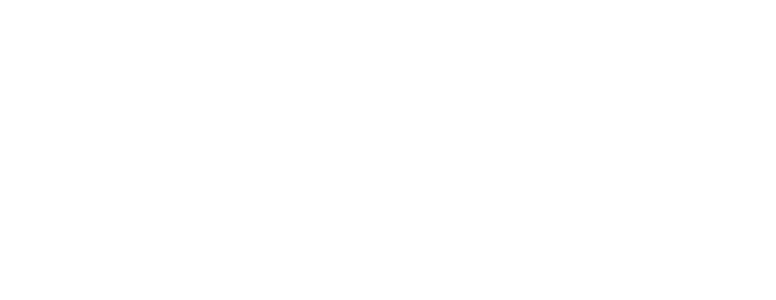
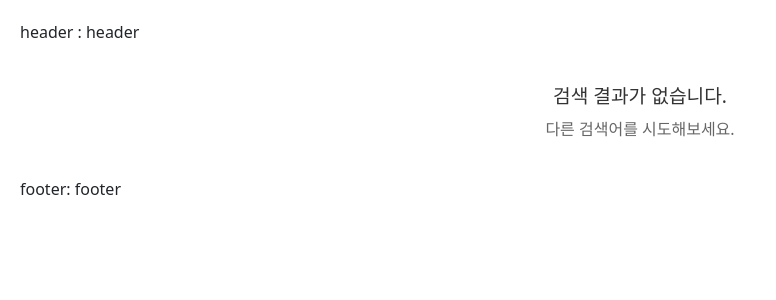
Before and after one commit to The-Pirates-of-Jaryngobi/frontend, a Vue app in the folder youtube_recipe/: page /noresult in a window 1280 px wide. Before the commit this address had no page. Shown: the top 300 px of the page, without its empty margins (0-776 px from the left). Built offline with nearby package versions, Linux system fonts and the light colour scheme.

Commit message:
feat: header, footer components structure

```diff
--- a/youtube_recipe/src/App.vue
+++ b/youtube_recipe/src/App.vue
@@ -1,12 +1,21 @@
 <template>
+  <header>
+    <HeaderWhite />
+  </header>
   <div id="app">
     <RouterView />
   </div>
+  <footer>
+    <FooterBlack />
+  </footer>
 </template>
 
 
 <script setup>
 import { RouterView } from 'vue-router'
+
+import HeaderWhite from './components/HeaderWhite.vue';
+import FooterBlack from './components/FooterBlack.vue';
 </script>
 
 
--- a/youtube_recipe/src/assets/main.css
+++ b/youtube_recipe/src/assets/main.css
@@ -1,9 +1,9 @@
 @import './base.css';
 
 #app {
-  max-width: 1280px;
+  width: 100%;
   margin: 0 auto;
-  padding: 2rem;
+  padding: 20px;
   font-weight: normal;
 }
 
@@ -21,6 +21,7 @@ a,
   }
 }
 
+/* 반응형 추후 고려
 @media (min-width: 1024px) {
   body {
     display: flex;
@@ -28,8 +29,13 @@ a,
   }
 
   #app {
-    display: grid;
+    display: inline-flex;
     grid-template-columns: 1fr 1fr;
     padding: 0 2rem;
+    flex-wrap: nowrap;
+    flex-direction: column;
+    align-content: center;
+    justify-content: flex-start;
   }
 }
+*/
--- /dev/null
+++ b/youtube_recipe/src/components/FooterBlack.vue
@@ -0,0 +1,19 @@
+<template>
+    <footer>
+        <p>footer: {{ message }}</p>
+    </footer>
+</template>
+
+<script>
+export default {
+    data() {
+        return {
+        message: 'footer'
+        }
+    }
+}
+</script>
+
+<style scoped>
+/* 스타일링 */
+</style>
--- /dev/null
+++ b/youtube_recipe/src/components/HeaderWhite.vue
@@ -0,0 +1,19 @@
+<template>
+    <header>
+        header : {{ message }}
+    </header>
+</template>
+
+<script>
+export default {
+    data() {
+        return {
+        message: 'header'
+        }
+    }
+}
+</script>
+
+<style scoped>
+/* 스타일링 */
+</style>
--- a/youtube_recipe/src/views/Home.vue
+++ b/youtube_recipe/src/views/Home.vue
@@ -1,36 +1,108 @@
-<!--
-<template>
-    <header></header>
-    <div>
-        <input type="text" v-model="searchTerm" >
-    </div>
-    <NoResult v-if="showNoResult" />
-    <footer></footer>
-</template>
--->
-
 <template>
     <div>
         <input v-model="inputData" type="text" placeholder="김치찌개">
-        <button @click="$router.push(`/result/${inputData}`)">Go to Result</button>
+        <button @click="$router.push(`/result/${inputData}`)">검색</button>
     </div>
+    <!--<NoResult v-if="showNoResult" />-->
 </template>
 
 <script>
+//import HeaderWhite from '../components/HeaderWhite.vue';
+
+export default {
+    data() {
+        return {
+        inputData: ''
+        };
+    },
+    methods: {
+        search() {
+        // 입력 데이터가 비어 있는 경우 NoResult 페이지로 이동 (에러는 안 나지만, 작동 안 되고 있어서 수정 필요)
+        if (this.inputData.trim() === '') {
+            this.$router.push('/noresult');
+        } else {
+            // 입력 데이터가 있는 경우 검색 결과 페이지로 이동
+            this.$router.push({ name: 'Result', params: { inputData: this.inputData } });
+        }
+        }
+    }/*,
+    components: {
+        HeaderWhite
+    }*/
+};
+
+
+
+/* 백엔드 API 연결하면 테스트해보기 1
+
+//import HeaderWhite from './components/HeaderWhite.vue'
+//import Hero from './components/HeroMain.vue'
+//import Footer from './components/Footer.vue'
+
 export default {
     data() {
         return {
             inputData: '',
+            showNoResult: false
         };
     },
+    methods: {
+        async search() {
+            if (this.inputData === '') {
+                this.showNoResult = true;
+            } else {
+                // 검색어를 백엔드 API로 전달하여 데이터베이스에서 결과 확인
+                const response = await fetch(`/api/search?term=${this.inputData}`);
+                const data = await response.json();
 
-    methods: {
-        search() {
-            // 검색어를 Result 페이지로 전달하는 로직 구현
-            this.$router.push({ name: 'Result', params: { inputData: this.inputData } });
+                if (data.length === 0) {
+                    this.$router.push({ name: 'NoResult' }); // 검색 결과가 없을 때 NoResult.vue로 이동
+                } else {
+                    this.$router.push({ name: 'Result', params: { inputData: this.inputData } });
+                }
+            }
         },
     },
+    components: {
+        NoResult
+    }
 };
+
+*/
+
+
+/* 백엔드 API 연결하면 테스트해보기 2
+
+export default {
+    data() {
+        return {
+        inputData: ''
+        };
+    },
+    methods: {
+        searchResult() {
+        // 입력 데이터 확인 후 Result 페이지로 이동 또는 NoResult 페이지로 이동
+        if (this.inputData.trim() === '') {
+            this.$router.push('/noresult');
+        } else {
+            // 실제로 DB에 있는지 여부를 확인하여 처리하는 로직이 필요합니다.
+            const isDataInDB = this.checkDataInDB(this.inputData);
+            if (isDataInDB) {
+            this.$router.push(`/result/${this.inputData}`);
+            } else {
+            this.$router.push('/noresult');
+            }
+        }
+        },
+        checkDataInDB(data) {
+        // 여기에 실제로 데이터베이스에서 데이터를 확인하는 로직을 작성해야 합니다.
+        // 이 예시에서는 단순히 false를 반환합니다.
+        return false;
+        }
+    }
+    };
+
+*/
 
 
 </script>
--- a/youtube_recipe/src/views/NoResult.vue
+++ b/youtube_recipe/src/views/NoResult.vue
@@ -1,22 +1,22 @@
 <template>
-    <div class="no-result">
+    <div class="noresult">
         <h3>검색 결과가 없습니다.</h3>
         <p>다른 검색어를 시도해보세요.</p>
     </div>
 </template>
 
 <style>
-.no-result {
+.noresult {
     text-align: center;
     margin-top: 20px;
 }
 
-.no-result h3 {
+.noresult h3 {
     font-size: 1.2rem;
     color: #333;
 }
 
-.no-result p {
+.noresult p {
     margin-top: 10px;
     color: #666;
 }
```
Also changed, not shown: youtube_recipe/src/main.js (+10 -3 lines).
